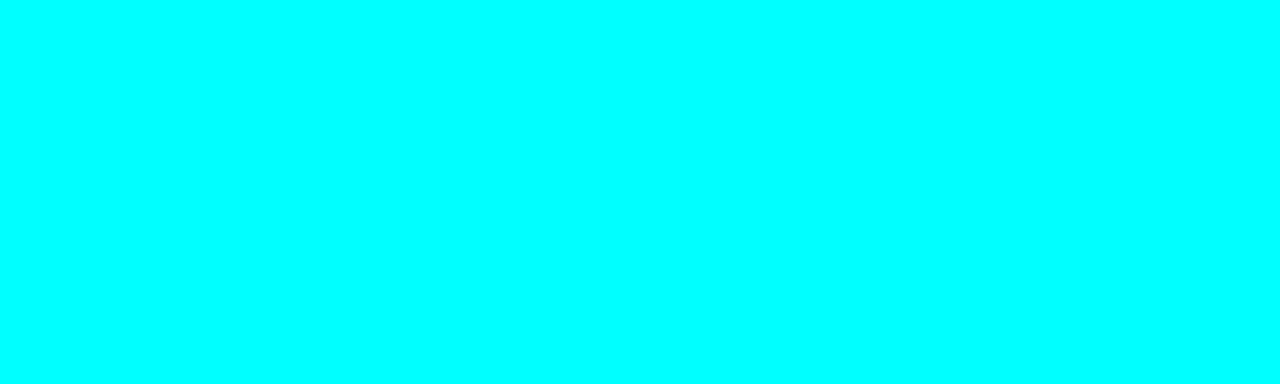
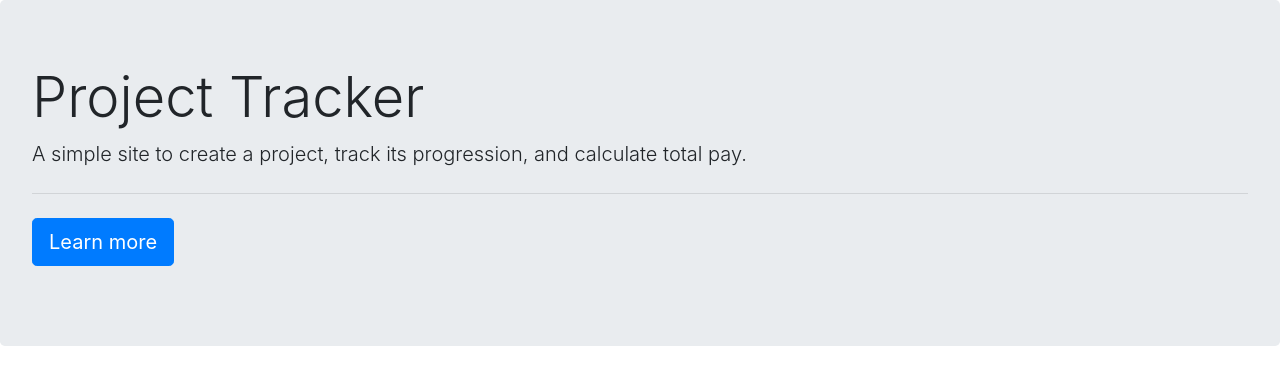
Before and after one commit to lshillman/project-tracker, a plain HTML site: page index.html in a window 1280 px wide. Drawn offline with nearby package versions, Linux system fonts and the light colour scheme.

Commit message:
included jumbortron and modded text to fit project

```diff
--- a/index.html
+++ b/index.html
@@ -9,15 +9,23 @@
       type="text/javascript"
       src="https://cdnjs.cloudflare.com/ajax/libs/moment.js/2.27.0/moment.min.js"
     ></script>
+    <link
+    rel="stylesheet"
+    href="https://stackpath.bootstrapcdn.com/bootstrap/4.3.1/css/bootstrap.min.css"
+  />
     <title>Milo & Luke's Project Tracker</title>
 </head>
 <body>
-
-
-
-
-
-
+  <header>
+    <div class="jumbotron">
+      <h1 class="display-4">Project Tracker</h1>
+      <p class="lead">A simple site to create a project, track its progression, and calculate total pay.</p>
+      <hr class="my-4">
+      <p class="lead">
+        <a class="btn btn-primary btn-lg" href="#" role="button">Learn more</a>
+      </p>
+    </div>
+  </header>
     <script
     src="https://code.jquery.com/jquery-3.5.1.min.js"
     integrity="sha256-9/aliU8dGd2tb6OSsuzixeV4y/faTqgFtohetphbbj0="
```
